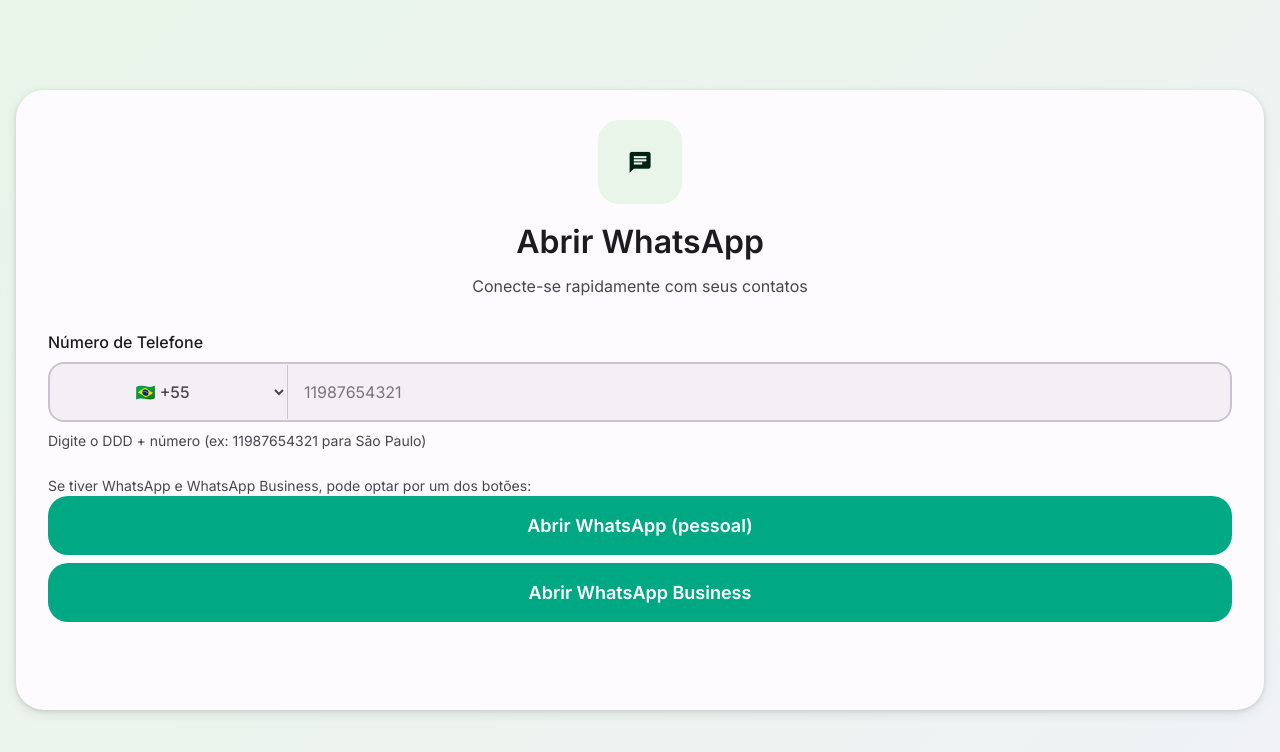
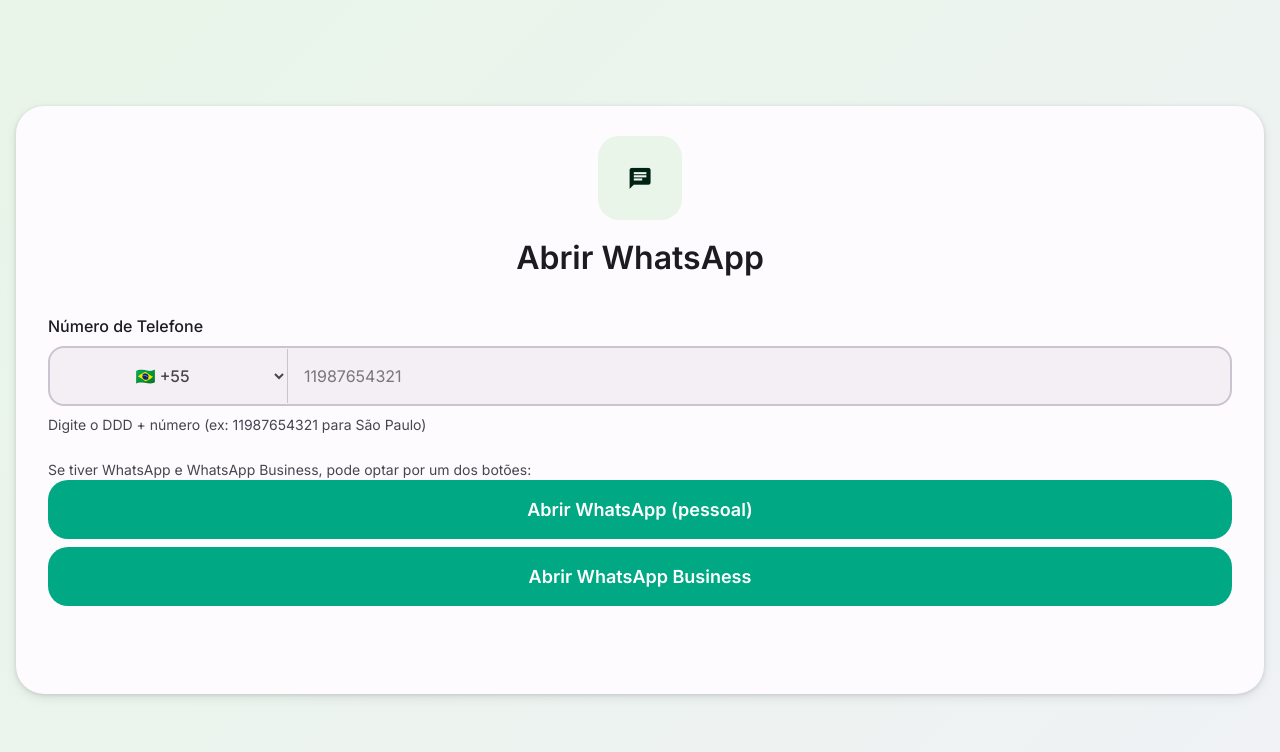
Before and after one commit to Gerson-Santiago/Wame, a website: page index.html in a window 1280 px wide. Drawn offline with nearby package versions, Linux system fonts and the light colour scheme.

Commit message:
class="subtitle mudança visuvel

```diff
--- a/index.html
+++ b/index.html
@@ -174,7 +174,7 @@
         <span class="material-icons">chat</span>
       </div>
       <h1 class="title">Abrir WhatsApp</h1>
-      <p class="subtitle">Conecte-se rapidamente com seus contatos</p>
+      <!-- <p class="subtitle">Conecte-se rapidamente com seus contatos</p> -->
     </header>
 
     <div class="input-group">
```
